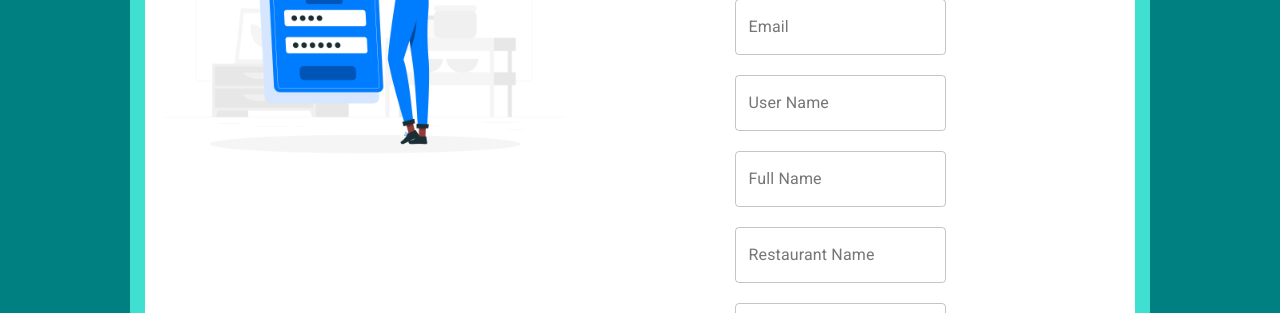
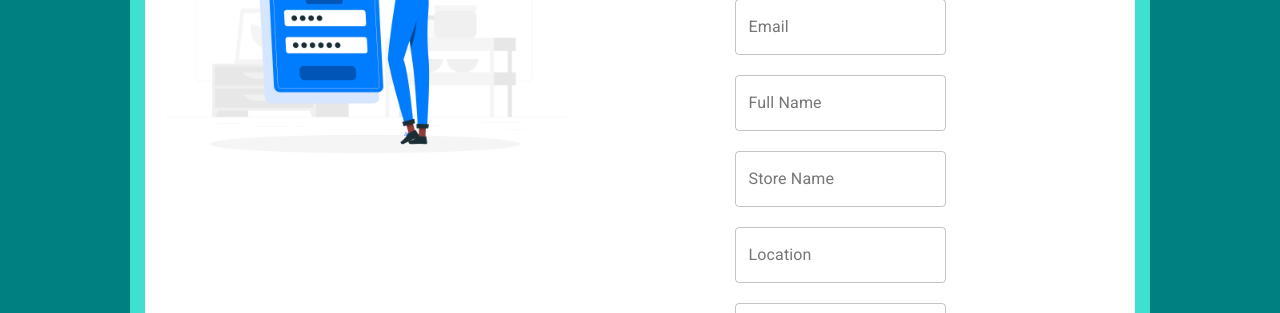
Before and after one commit to eyeamkd/aagman, a Next.js app in the folder client/: page /form in a window 1280 px wide. Shown: the part 338-651 px from the top of the page. Built offline with nearby package versions, Linux system fonts and the light colour scheme.

Commit message:
Deleted username field from the signup form and also modified store name label.

```diff
--- a/client/components/signup.js
+++ b/client/components/signup.js
@@ -29,7 +29,6 @@ export default function Signup() {
     const [email, setEmail] = useState("");
     const [fullName, setFullName] = useState("");
     const [phoneNumber, setPhoneNumber] = useState("");
-    const [userName, setUserName] = useState("");
     const [gstNumber, setGstNumber] = useState("");
     const [location, setLocation] = useState("");
     const [storeName, setStoreName] = useState("");
@@ -76,12 +75,11 @@ export default function Signup() {
 
                     <h1 className={styles.heading}>Sign Up</h1><br /><br />
 
-                    <TextField label="Email" variant="outlined" color="primary" value={email} onChange={(e) => { setEmail(e.target.value); }} />    <br /><br />
-                    <TextField label="User Name" variant="outlined" color="primary" value={userName} onChange={(e) => { setUserName(e.target.value); }} />
+                    <TextField label="Email" variant="outlined" color="primary" value={email} onChange={(e) => { setEmail(e.target.value); }} />
                     <br /><br />
                     <TextField label="Full Name" variant="outlined" color="primary" value={fullName} onChange={(e) => { setFullName(e.target.value); }} />
                     <br /><br />
-                    <TextField label="Restaurant Name" variant="outlined" color="primary" value={storeName} onChange={(e) => { setStoreName(e.target.value); }} />
+                    <TextField label="Store Name" variant="outlined" color="primary" value={storeName} onChange={(e) => { setStoreName(e.target.value); }} />
                     <br /><br />
                     <TextField label="Location" variant="outlined" color="primary" value={location} onChange={(e) => { setLocation(e.target.value); }} />
                     <br /><br />
@@ -89,7 +87,6 @@ export default function Signup() {
                     <br /><br />
                     <TextField label="GST Number" variant="outlined" color="primary" value={gstNumber} onChange={(e) => { setGstNumber(e.target.value); }} />
                     <br /><br />
-
                     <button type="submit" className={styles.button1}>Register</button> <br />
 
                 </form>
```
